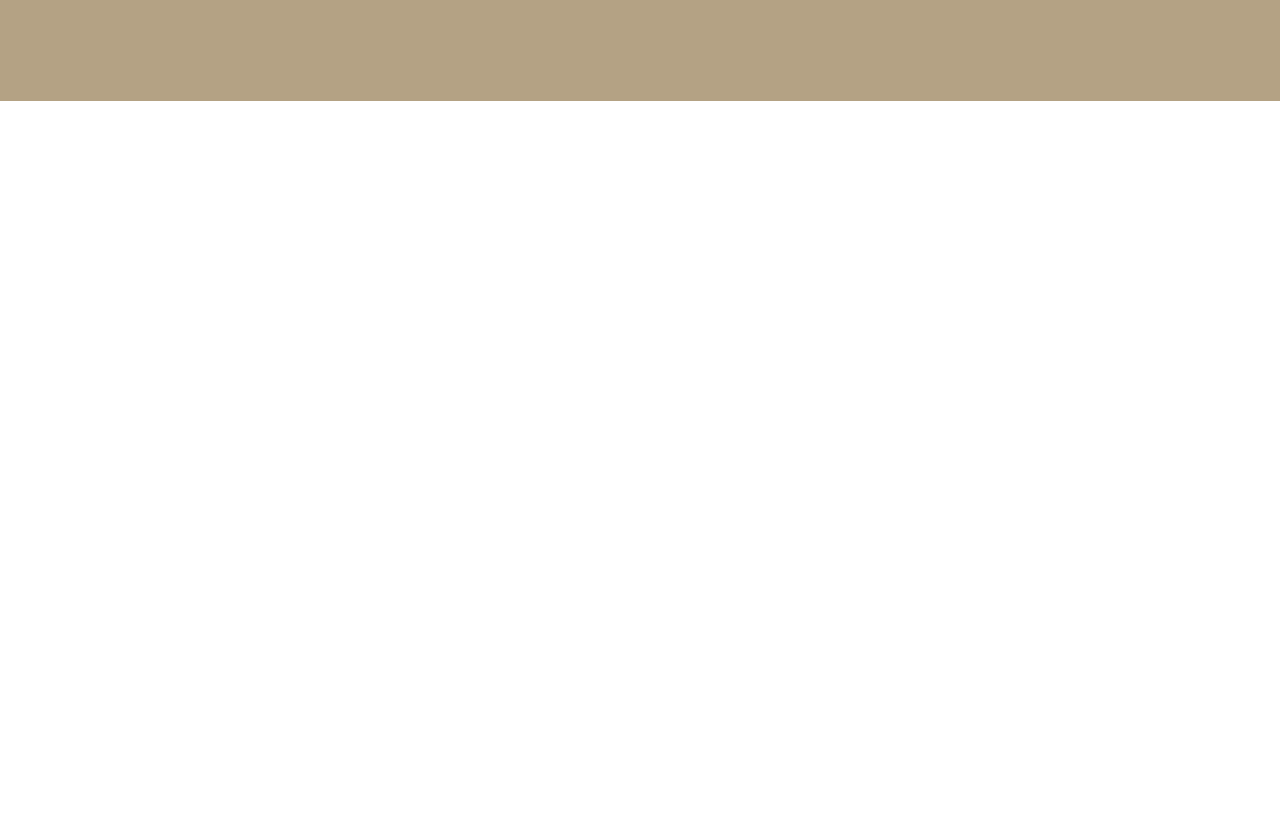
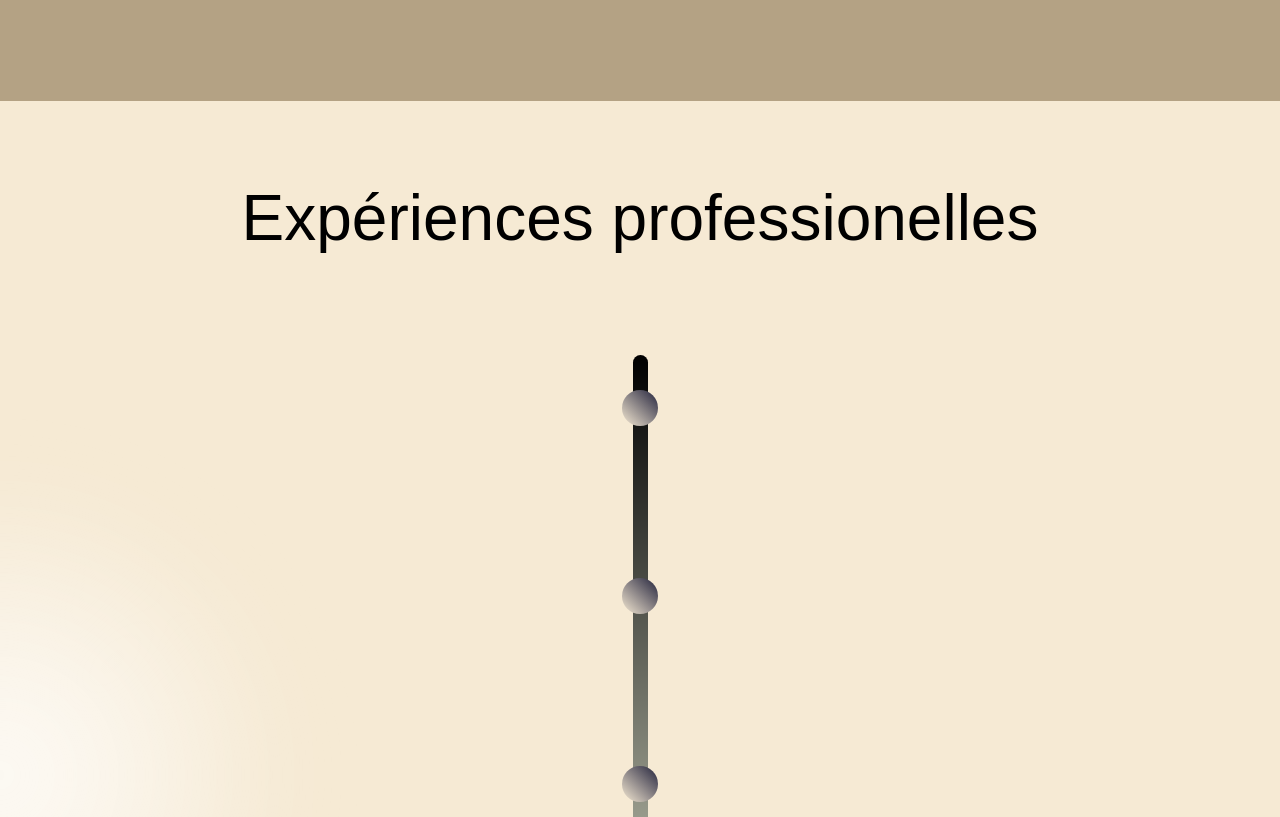
Before and after one commit to BruceDoby/portfolio-nadege, a React (Vite) app: page / in a window 1280 px wide. Shown: the part 1983-2800 px from the top of the page. Before the commit the page ends 2084 px from the top, so only its background shows below. Built offline with nearby package versions, Linux system fonts and the light colour scheme; a web font is replaced by a local one.

Commit message:
ajout de la partie expériences, commencement de celle ci, tracage du trait avec les boules

```diff
--- a/src/App.css
+++ b/src/App.css
@@ -9,6 +9,12 @@
   --font2: "Piazzolla", serif;
   --font3: "Playfair", serif;
 }
+
+/* ancien de app.css :
+#root {
+  margin: 0 auto;
+  text-align: center;
+} */
 
 body {
   margin: 0 auto;
@@ -236,3 +242,63 @@ main {
   white-space: nowrap;
   pointer-events: none;
 }
+
+.experiences {
+  background-color: var(--beige-clair);
+  position: relative;
+  display: flex;
+  flex-direction: column;
+  align-items: center;
+}
+
+.experiences h1 {
+  margin: 0;
+  font-family: var(--font1);
+  font-weight: 300;
+  font-size: 64px;
+  padding-bottom: 60px;
+  padding-top: 80px;
+}
+
+.chronologie {
+  position: relative;
+}
+
+.stick {
+  width: 15px;
+  height: 1981px;
+  background: linear-gradient(
+    to bottom,
+    #000000 0%,
+    #a2a595 25%,
+    #fbfbf2 50%,
+    #a2a595 75%,
+    #000000 100%
+  );
+  border-radius: 10px;
+  margin-bottom: 150px;
+  margin-top: 40px;
+  display: flex;
+  flex-direction: column;
+  align-items: center;
+}
+
+.boule {
+  width: 36px;
+  height: 36px;
+  border-radius: 50%;
+  margin: 152px auto;
+}
+
+.boule.clair {
+  background: linear-gradient(45deg, #F6EAD4 0%, #22223B 100%);
+}
+
+.boule.fonce {
+  background: linear-gradient(45deg, #F6EAD4 0%, #22223B 62%);
+}
+
+.balls-group {
+  position: relative;
+  bottom: 117.5px;
+}
--- a/src/App.jsx
+++ b/src/App.jsx
@@ -2,6 +2,7 @@ import './App.css'
 import BallsHome from './assets/Boules_accueil.png'
 import About from './components/about'
 import Formation from './components/formations'
+import Experiences from './components/experiences'
 
 function App() {
 
@@ -26,6 +27,7 @@ function App() {
       <About />
       <div className='light-effect2'></div>
       <Formation />
+      <Experiences />
     </main>
     </>
   )
--- /dev/null
+++ b/src/components/balls.jsx
@@ -0,0 +1,5 @@
+const Boule = ({ type }) => {
+  return <div className={`boule ${type}`}></div>;
+};
+
+export default Boule;
--- /dev/null
+++ b/src/components/ballsGroup.jsx
@@ -0,0 +1,17 @@
+import Balls from "./balls";
+
+function BallsGroup({ pattern = [4, 4, 3] }) {
+  const types = ["clair", "fonce"];
+  const boules = [];
+
+  pattern.forEach((count, index) => {
+    const type = types[index % 2]; // alterne clair / foncé / clair
+    for (let i = 0; i < count; i++) {
+      boules.push(<Balls key={`${index}-${i}`} type={type} />);
+    }
+  });
+
+  return <div>{boules}</div>;
+};
+
+export default BallsGroup;
--- /dev/null
+++ b/src/components/experiences.jsx
@@ -0,0 +1,20 @@
+import BallsGroup from "./ballsGroup"
+
+function Experiences() {
+    return(
+        <>
+        <section className="experiences">
+            <h1>Expériences professionelles</h1>
+            <div className="chronologie">
+                <div className="stick">
+                    <div className="balls-group">
+                        <BallsGroup pattern={[4, 4, 3]} />
+                    </div>
+                </div>
+            </div>
+        </section>
+        </>
+    )
+}
+
+export default Experiences
```
Also changed, not shown: src/index.css (deleted, +0 -112 lines).
